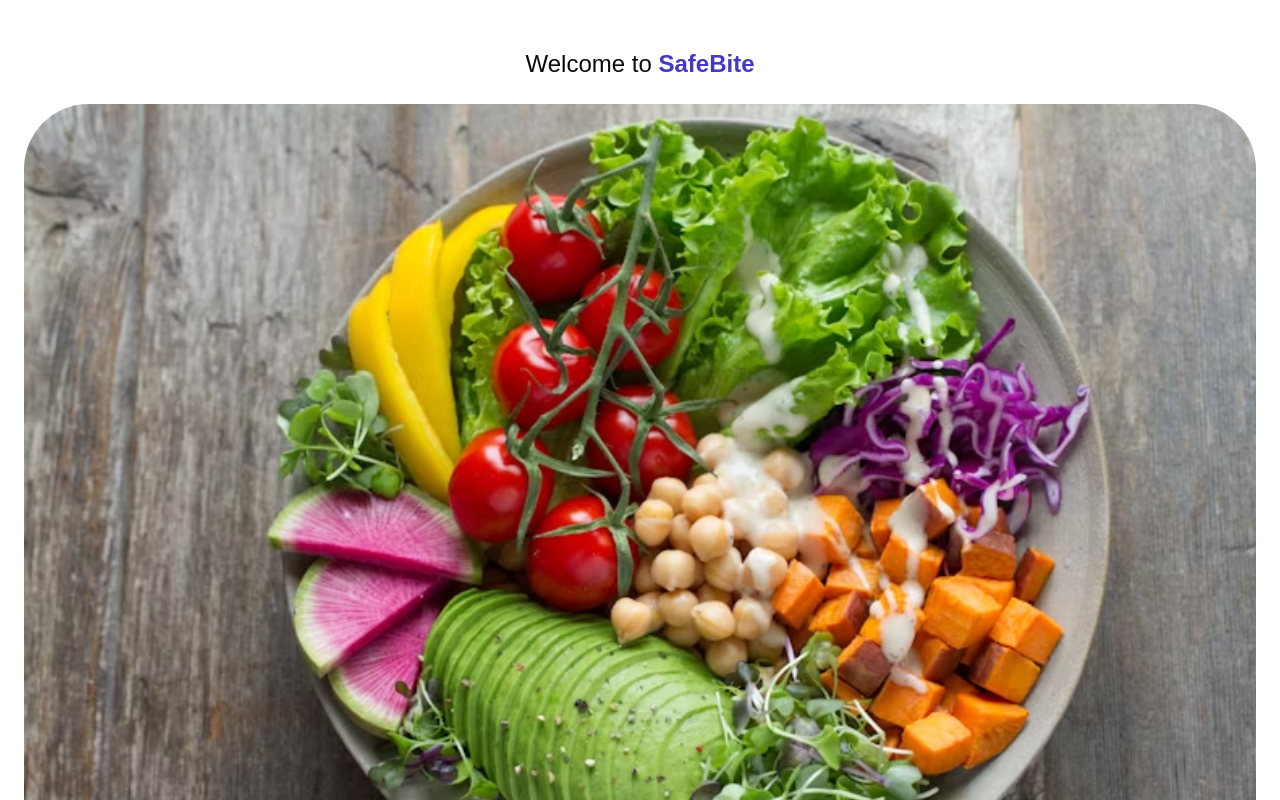
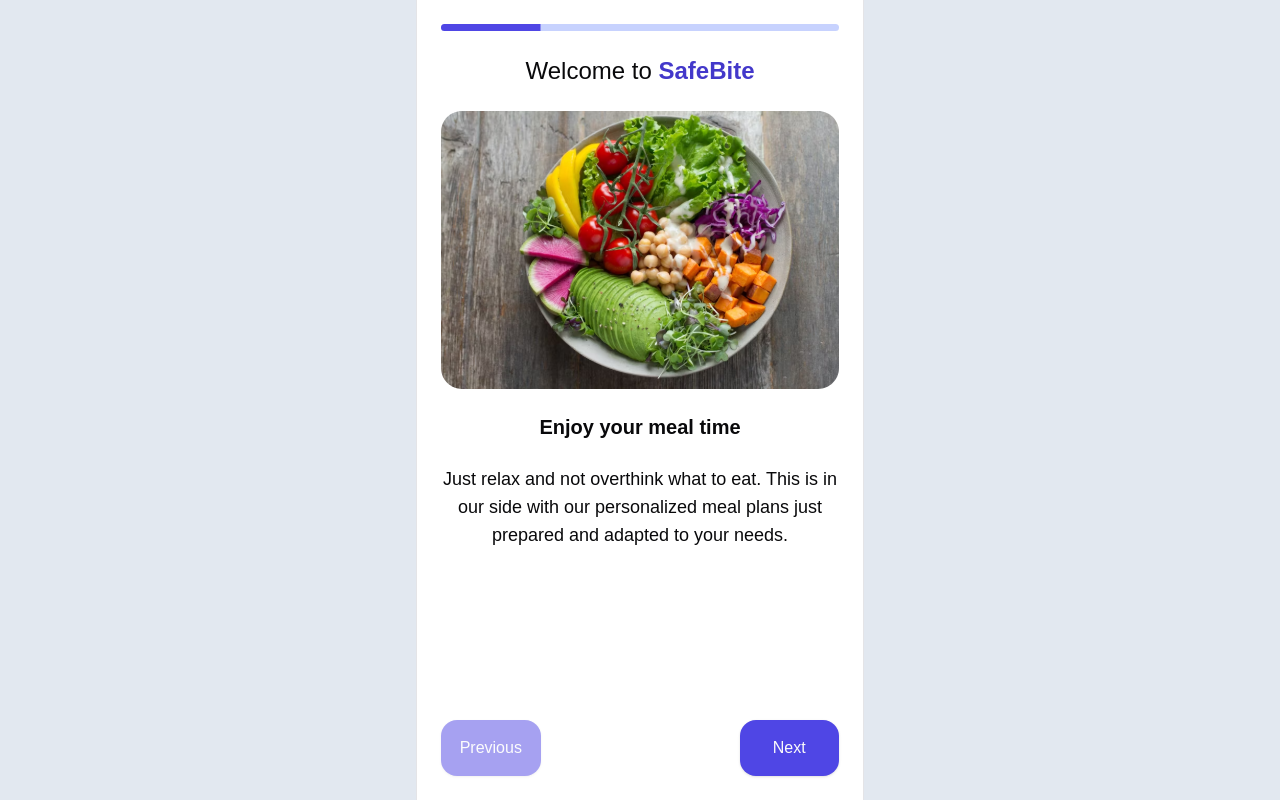
Before and after one commit to Shavkatjon-O/safebite, a Next.js app: page / in a window 1280 px wide. Shown: the top 800 px of the page. Built offline with nearby package versions, Linux system fonts and the light colour scheme.

Commit message:
fix: center

```diff
--- a/src/app/layout.tsx
+++ b/src/app/layout.tsx
@@ -28,10 +28,12 @@ export default function RootLayout({
   return (
     <html lang="en">
       <body
-        className={`${geistSans.variable} ${geistMono.variable} antialiased h-screen flex justify-center items-center`}
+        className={`${geistSans.variable} ${geistMono.variable} bg-slate-200 antialiased h-screen flex justify-center items-center`}
       >
-        {children}
-        <Toaster />
+        <div className="bg-white max-w-md size-full border-x">
+          {children}
+          <Toaster />
+        </div>
       </body>
     </html>
   );
```
